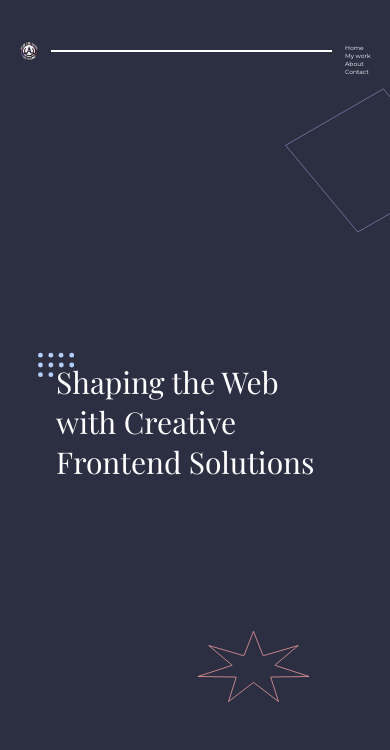
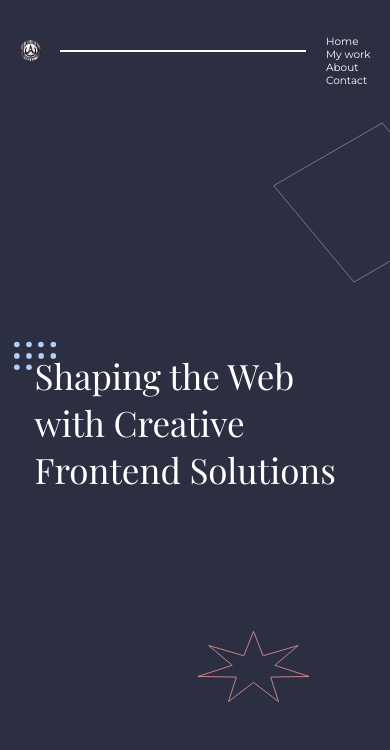
Before and after one commit to APS6/aps6.github.io, a plain HTML site: page index.html in a window 390 px wide. Shown: the top 750 px of the page. Drawn offline with nearby package versions, Linux system fonts and the light colour scheme.

Commit message:
Add files via upload

```diff
--- a/style.css
+++ b/style.css
@@ -357,16 +357,22 @@ footer{
 
 @media (max-width: 550px){
     html{
-        font-size: 6px;
+        font-size: 8px;
+    }
+    .line{
+        width: 70%;
+    }
+    .navlist li{
+        font-size: 1.5rem;
     }
     .circle{
         width: 14%;
-        top: -6.7rem;
+        top: -4.7rem;
         left: -3rem;
     }
     .square{
-        width: 27%;
-        top: 0;
+        width: 30%;
+        top: 5%;
     }
     .star{
         width: 30%;
@@ -385,11 +391,23 @@ footer{
         width: 25%;
         top: -20%;
     }
+    .foo{
+        flex-direction: column;
+        gap: 4rem;
+    }
+    .socials, h3{
+        font-size: 2rem;
+    }
+    .mail span{
+        font-size: 1.7rem;
+    }
 }
 
-@media (max-width: 315px){
+@media (max-width: 400px){
     html{
-        font-size: 6px;
-        color: red;
+        font-size: 7px;
+    }
+    .circle{
+        top: -5.5rem;
     }
 }
```
